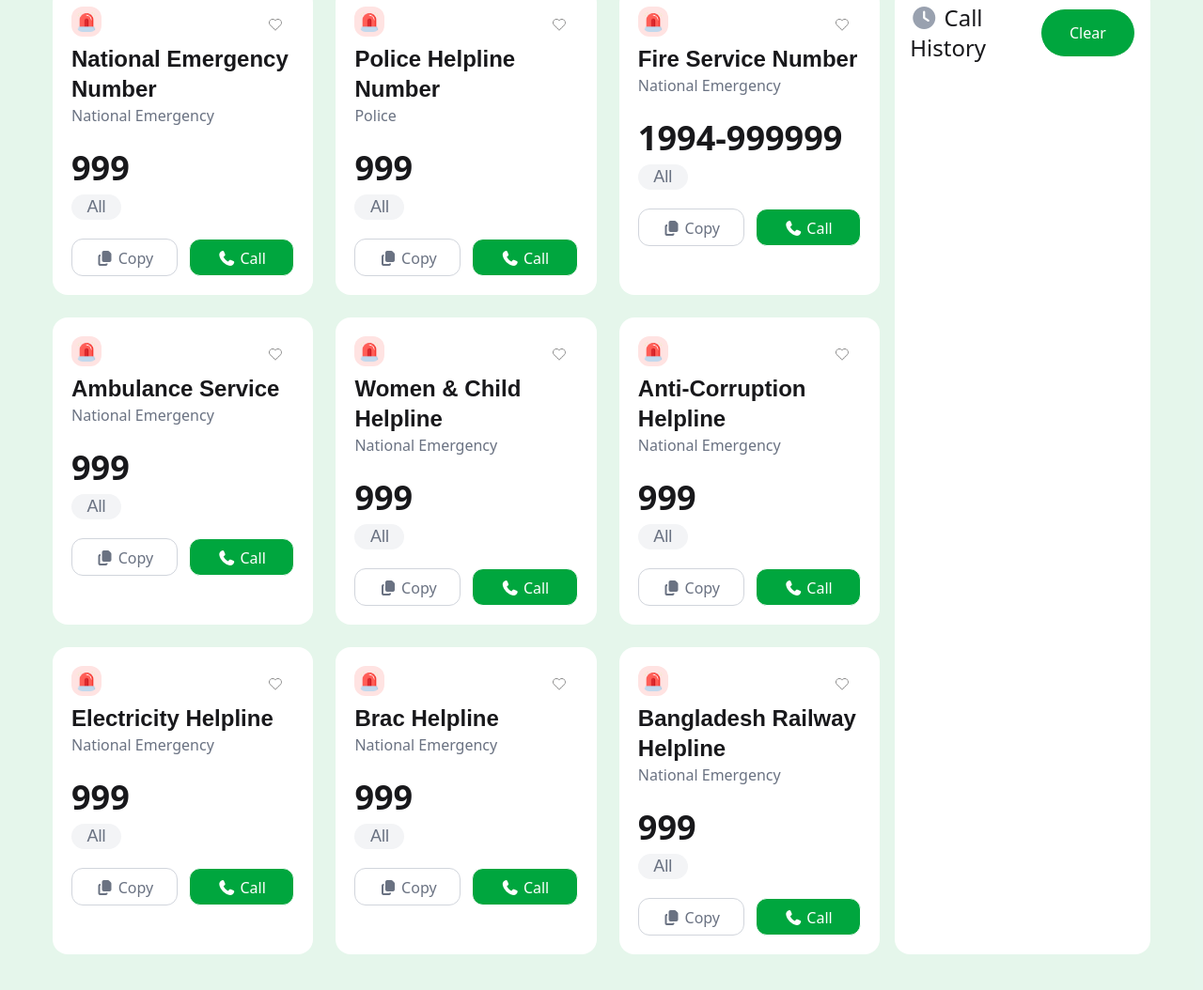
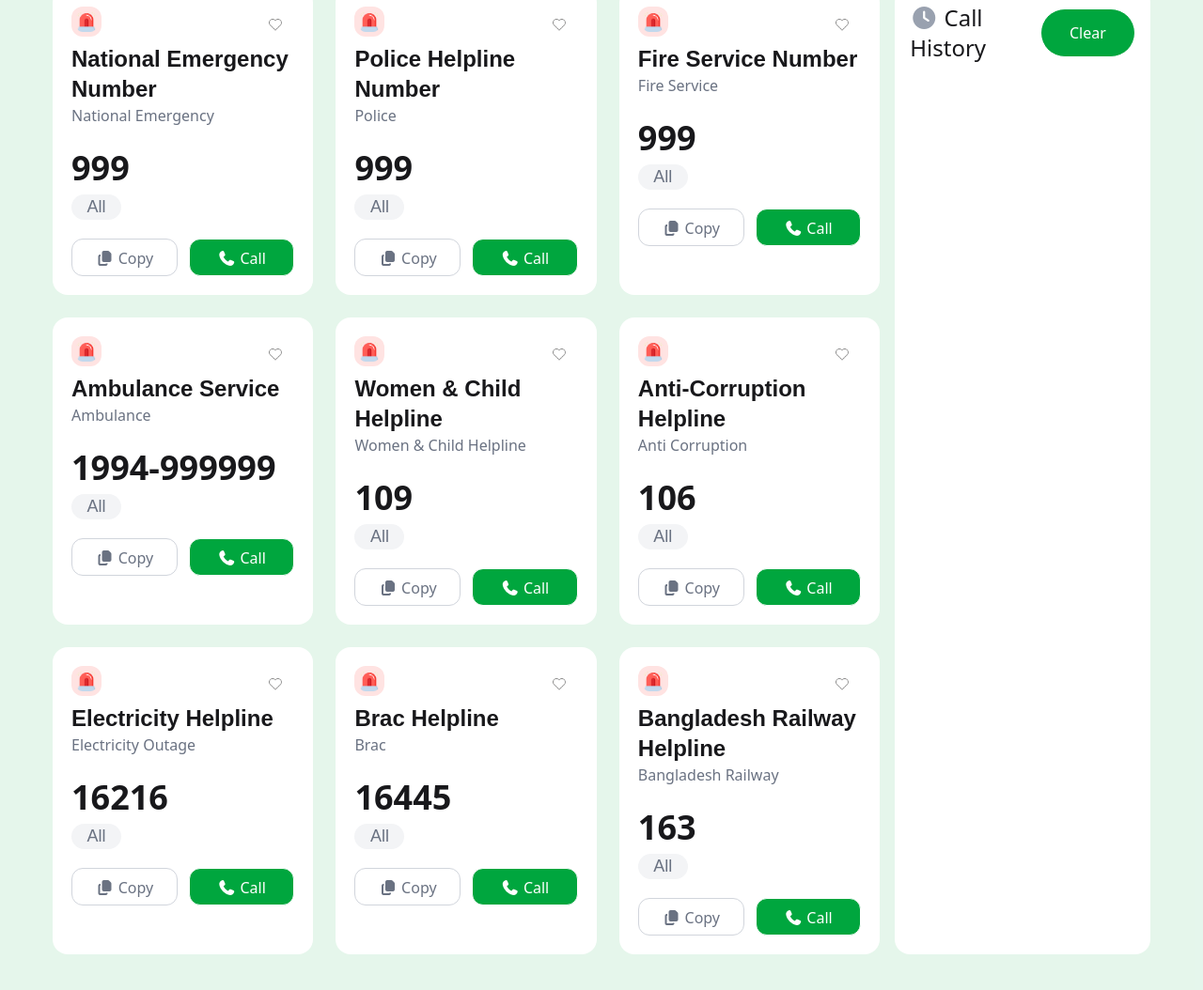
Before and after one commit to aashraful349/Emergency-Hotline, a plain HTML site: page index.html in a window 1280 px wide. Shown: the part 386-1440 px from the top of the page at 94% size. Drawn offline with nearby package versions, Linux system fonts and the light colour scheme; a web font is replaced by a local one.

Commit message:
fixed some minor issues

```diff
--- a/index.html
+++ b/index.html
@@ -112,7 +112,31 @@
                     </div>
                     <div class="service-info">
                         <h1 class="font-bold text-2xl hind-madurai">Fire Service Number</h1>
-                        <p class="service-name text-gray-500">National Emergency</p>
+                        <p class="service-name text-gray-500">Fire Service</p>
+                        <p class="font-bold text-4xl mt-[24px] mb-2">999</p>
+                        <p
+                            class="bg-gray-100 max-w-[53px] max-h-[37px] hind-madurai text-[18px] text-gray-500 text-center rounded-2xl">
+                            All</p>
+                        <div class="buttons flex gap-3 mt-5">
+                            <button
+                                class="copy-button border-1 w-[182px] h-[40px] border-gray-300 rounded-xl px-4 py-2 text-gray-500 "><i
+                                    class="fa-solid fa-copy"></i> Copy</button>
+                            <button
+                                class="call-button border-1 w-[182px] h-[40px]  rounded-xl px-4 py-2 text-white bg-[#00A63E]"><i
+                                    class="fa-solid fa-phone"></i> Call</button>
+                        </div>
+                    </div>
+                </div>
+                <div class="service-1 p-5  max-w-[436px] max-h-[360px] bg-white rounded-2xl">
+                    <div class="logos flex justify-between">
+                        <img class="bg-[#ffe3e2] rounded-xl max-w-[32px] max-h-[32px] p-[5px]"
+                            src="./assets/emergency.png" alt="">
+
+                        <img class="heart-icon max-w-[40px] max-h-[40px]" src="./assets/heartGrey.png" alt="">
+                    </div>
+                    <div class="service-info">
+                        <h1 class="font-bold text-2xl hind-madurai">Ambulance Service</h1>
+                        <p class="service-name text-gray-500">Ambulance</p>
                         <p class="font-bold text-4xl mt-[24px] mb-2">1994-999999</p>
                         <p
                             class="bg-gray-100 max-w-[53px] max-h-[37px] hind-madurai text-[18px] text-gray-500 text-center rounded-2xl">
@@ -135,33 +159,9 @@
                         <img class="heart-icon max-w-[40px] max-h-[40px]" src="./assets/heartGrey.png" alt="">
                     </div>
                     <div class="service-info">
-                        <h1 class="font-bold text-2xl hind-madurai">Ambulance Service</h1>
-                        <p class="service-name text-gray-500">National Emergency</p>
-                        <p class="font-bold text-4xl mt-[24px] mb-2">999</p>
-                        <p
-                            class="bg-gray-100 max-w-[53px] max-h-[37px] hind-madurai text-[18px] text-gray-500 text-center rounded-2xl">
-                            All</p>
-                        <div class="buttons flex gap-3 mt-5">
-                            <button
-                                class="copy-button border-1 w-[182px] h-[40px] border-gray-300 rounded-xl px-4 py-2 text-gray-500 "><i
-                                    class="fa-solid fa-copy"></i> Copy</button>
-                            <button
-                                class="call-button border-1 w-[182px] h-[40px]  rounded-xl px-4 py-2 text-white bg-[#00A63E]"><i
-                                    class="fa-solid fa-phone"></i> Call</button>
-                        </div>
-                    </div>
-                </div>
-                <div class="service-1 p-5  max-w-[436px] max-h-[360px] bg-white rounded-2xl">
-                    <div class="logos flex justify-between">
-                        <img class="bg-[#ffe3e2] rounded-xl max-w-[32px] max-h-[32px] p-[5px]"
-                            src="./assets/emergency.png" alt="">
-
-                        <img class="heart-icon max-w-[40px] max-h-[40px]" src="./assets/heartGrey.png" alt="">
-                    </div>
-                    <div class="service-info">
                         <h1 class="font-bold text-2xl hind-madurai">Women & Child Helpline</h1>
-                        <p class="service-name text-gray-500">National Emergency</p>
-                        <p class="font-bold text-4xl mt-[24px] mb-2">999</p>
+                        <p class="service-name text-gray-500">Women & Child Helpline</p>
+                        <p class="font-bold text-4xl mt-[24px] mb-2">109</p>
                         <p
                             class="bg-gray-100 max-w-[53px] max-h-[37px] hind-madurai text-[18px] text-gray-500 text-center rounded-2xl">
                             All</p>
@@ -184,8 +184,8 @@
                     </div>
                     <div class="service-info">
                         <h1 class="font-bold text-2xl hind-madurai">Anti-Corruption Helpline</h1>
-                        <p class="service-name text-gray-500">National Emergency</p>
-                        <p class="font-bold text-4xl mt-[24px] mb-2">999</p>
+                        <p class="service-name text-gray-500">Anti Corruption</p>
+                        <p class="font-bold text-4xl mt-[24px] mb-2">106</p>
                         <p
                             class="bg-gray-100 max-w-[53px] max-h-[37px] hind-madurai text-[18px] text-gray-500 text-center rounded-2xl">
                             All</p>
@@ -208,8 +208,8 @@
                     </div>
                     <div class="service-info">
                         <h1 class="font-bold text-2xl hind-madurai">Electricity Helpline</h1>
-                        <p class="service-name text-gray-500">National Emergency</p>
-                        <p class="font-bold text-4xl mt-[24px] mb-2">999</p>
+                        <p class="service-name text-gray-500">Electricity Outage</p>
+                        <p class="font-bold text-4xl mt-[24px] mb-2">16216</p>
                         <p
                             class="bg-gray-100 max-w-[53px] max-h-[37px] hind-madurai text-[18px] text-gray-500 text-center rounded-2xl">
                             All</p>
@@ -232,8 +232,8 @@
                     </div>
                     <div class="service-info">
                         <h1 class="font-bold text-2xl hind-madurai">Brac Helpline</h1>
-                        <p class="service-name text-gray-500">National Emergency</p>
-                        <p class="font-bold text-4xl mt-[24px] mb-2">999</p>
+                        <p class="service-name text-gray-500">Brac</p>
+                        <p class="font-bold text-4xl mt-[24px] mb-2">16445</p>
                         <p
                             class="bg-gray-100 max-w-[53px] max-h-[37px] hind-madurai text-[18px] text-gray-500 text-center rounded-2xl">
                             All</p>
@@ -256,8 +256,8 @@
                     </div>
                     <div class="service-info">
                         <h1 class="font-bold text-2xl hind-madurai">Bangladesh Railway Helpline </h1>
-                        <p class="service-name text-gray-500">National Emergency</p>
-                        <p class="font-bold text-4xl mt-[24px] mb-2">999</p>
+                        <p class="service-name text-gray-500">Bangladesh Railway</p>
+                        <p class="font-bold text-4xl mt-[24px] mb-2">163</p>
                         <p
                             class="bg-gray-100 max-w-[53px] max-h-[37px] hind-madurai text-[18px] text-gray-500 text-center rounded-2xl">
                             All</p>
--- a/script.js
+++ b/script.js
@@ -28,6 +28,7 @@ for(const callButton of callButtonPressed){
             document.getElementById('coin-count').innerText=newCoinCount;
             const info={
                 service:service,
+                number:callButton.parentNode.parentNode.children[2].innerText,
                 time:new Date().toLocaleTimeString()
             }
             const historySection=document.getElementById('history');
@@ -36,7 +37,7 @@ for(const callButton of callButtonPressed){
             <div class="call-history-list p-4 flex justify-between items-center">
                     <div>
                         <h1 id="service-name1" class="font-semibold text-[18px]">${info.service}</h1>
-                        <p id="service-number2" class="text-gray-400 text-[18px]">999</p>
+                        <p id="service-number2" class="text-gray-400 text-[18px]">${info.number}</p>
                     </div>
                     <div>
                         <p id="call-time" class="text-[18px] text-gray-400">${info.time}</p>
```
